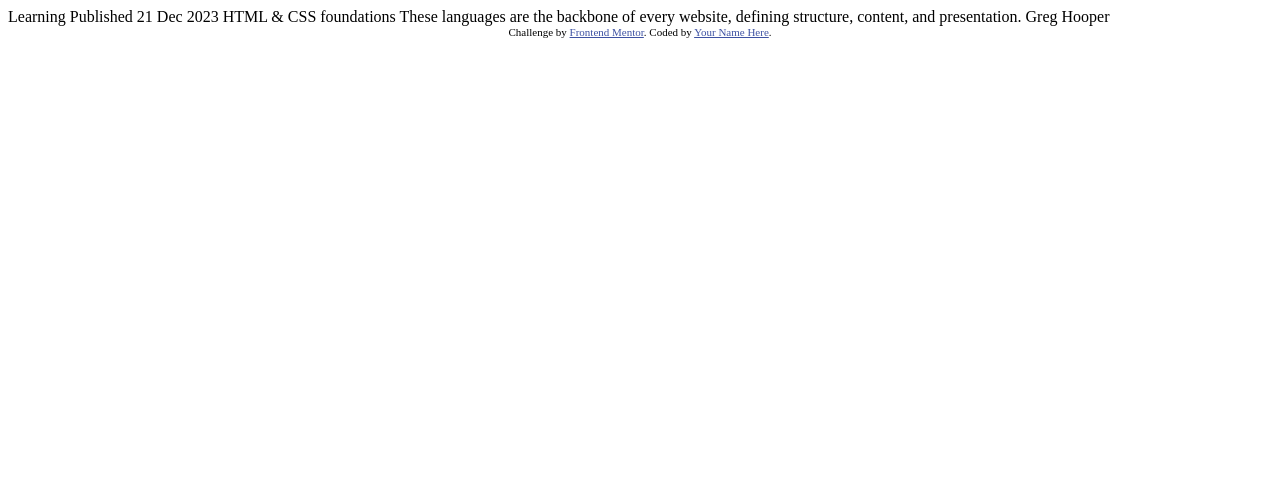
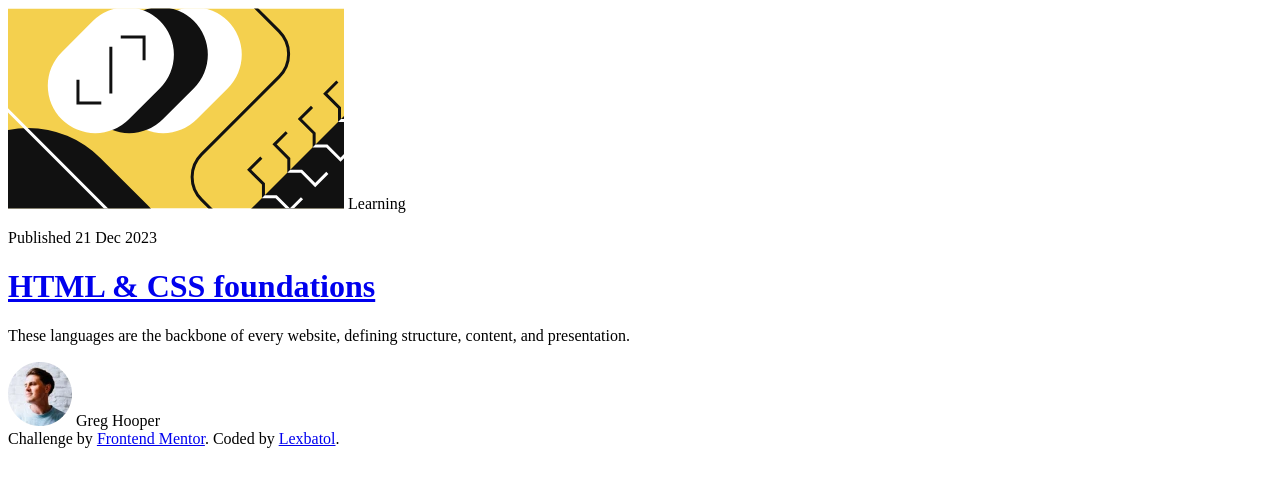
Before and after one commit to lexbatol-dev/blog-preview-card, a plain HTML site: page index.html in a window 1280 px wide. Drawn offline with Linux system fonts and the light colour scheme.

Commit message:
Add page stucture and content

```diff
--- a/index.html
+++ b/index.html
@@ -1,34 +1,46 @@
-<!DOCTYPE html>
+<!doctype html>
 <html lang="en">
-<head>
-  <meta charset="UTF-8">
-  <meta name="viewport" content="width=device-width, initial-scale=1.0"> <!-- displays site properly based on user's device -->
+  <head>
+    <meta charset="UTF-8" />
+    <meta name="viewport" content="width=device-width, initial-scale=1.0" />
+    <link
+      rel="icon"
+      type="image/png"
+      sizes="32x32"
+      href="./assets/images/favicon-32x32.png"
+    />
+    <title>Frontend Mentor | Blog preview card</title>
+  </head>
 
-  <link rel="icon" type="image/png" sizes="32x32" href="./assets/images/favicon-32x32.png">
+  <body>
+    <main>
+      <div class="card">
+        <img src="assets/images/illustration-article.svg" alt="" />
+        <span>Learning</span>
+        <p class="date">
+          Published
+          <time datetime="2023-12-21"> 21 Dec 2023</time>
+        </p>
 
-  <title>Frontend Mentor | Blog preview card</title>
+        <h1><a href="#">HTML & CSS foundations</a></h1>
 
-  <!-- Feel free to remove these styles or customise in your own stylesheet 👍 -->
-  <style>
-    .attribution { font-size: 0.6875rem; text-align: center; }
-    .attribution a { color: hsl(228, 45%, 44%); }
-  </style>
-</head>
-<body>
+        <p>
+          These languages are the backbone of every website, defining structure,
+          content, and presentation.
+        </p>
 
-  Learning
+        <div class="author">
+          <img src="assets/images/image-avatar.webp" alt="" />
+          <span>Greg Hooper</span>
+        </div>
+      </div>
+    </main>
 
-  Published 21 Dec 2023
-
-  HTML & CSS foundations
-
-  These languages are the backbone of every website, defining structure, content, and presentation.
-
-  Greg Hooper
-
-  <footer class="attribution">
-    Challenge by <a href="https://www.frontendmentor.io?ref=challenge">Frontend Mentor</a>.
-    Coded by <a href="#">Your Name Here</a>.
-  </footer>
-</body>
+    <footer class="attribution">
+      Challenge by
+      <a href="https://www.frontendmentor.io?ref=challenge">Frontend Mentor</a>.
+      Coded by
+      <a href="https://www.frontendmentor.io/profile/lexbatol-dev">Lexbatol</a>.
+    </footer>
+  </body>
 </html>
```
Also changed, not shown: style.css (added).
